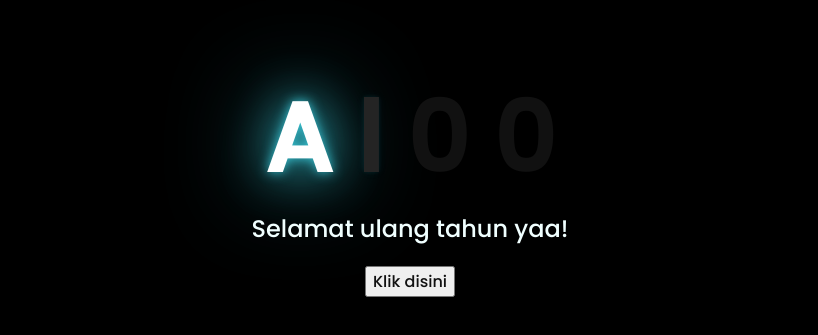
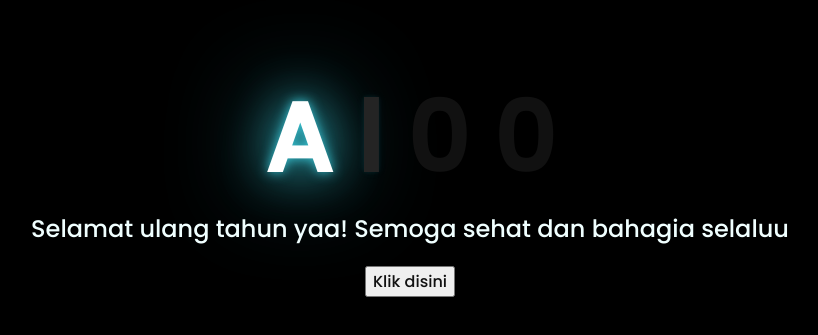
Before and after one commit to Bumantara26/Bumantara.github.io, a plain HTML site: page index.html in a window 1280 px wide. Shown: the part 227-562 px from the top of the page, without its empty margins (238-1056 px from the left). Drawn offline with Linux system fonts and the light colour scheme.

Commit message:
Update index.html

```diff
--- a/index.html
+++ b/index.html
@@ -19,6 +19,7 @@
 
     <div class="description">
         <span>Selamat ulang tahun yaa!</span>
+        <span>Semoga sehat dan bahagia selaluu</span>
     </div>
     <div class="button">
         <button>
```
